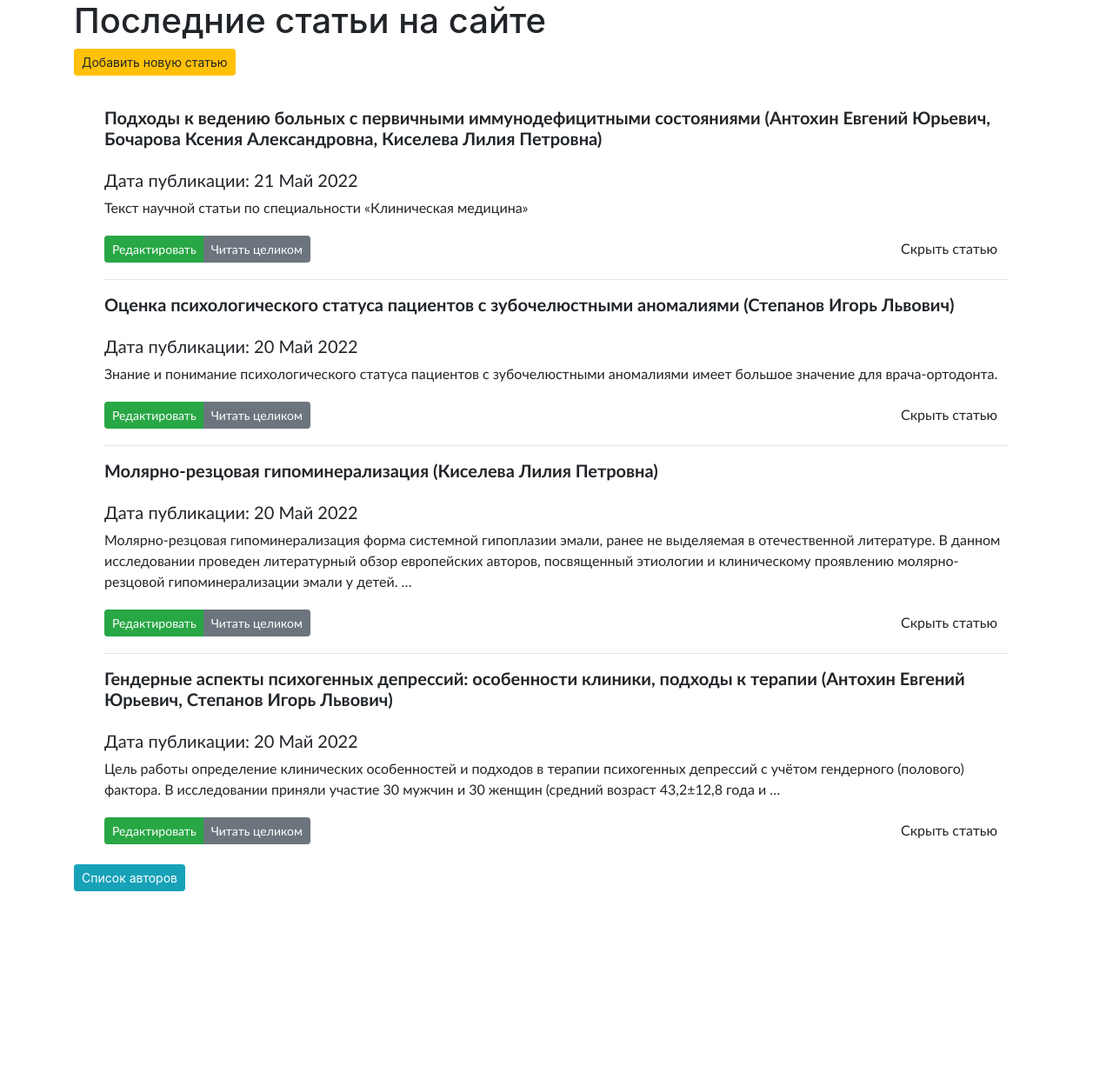
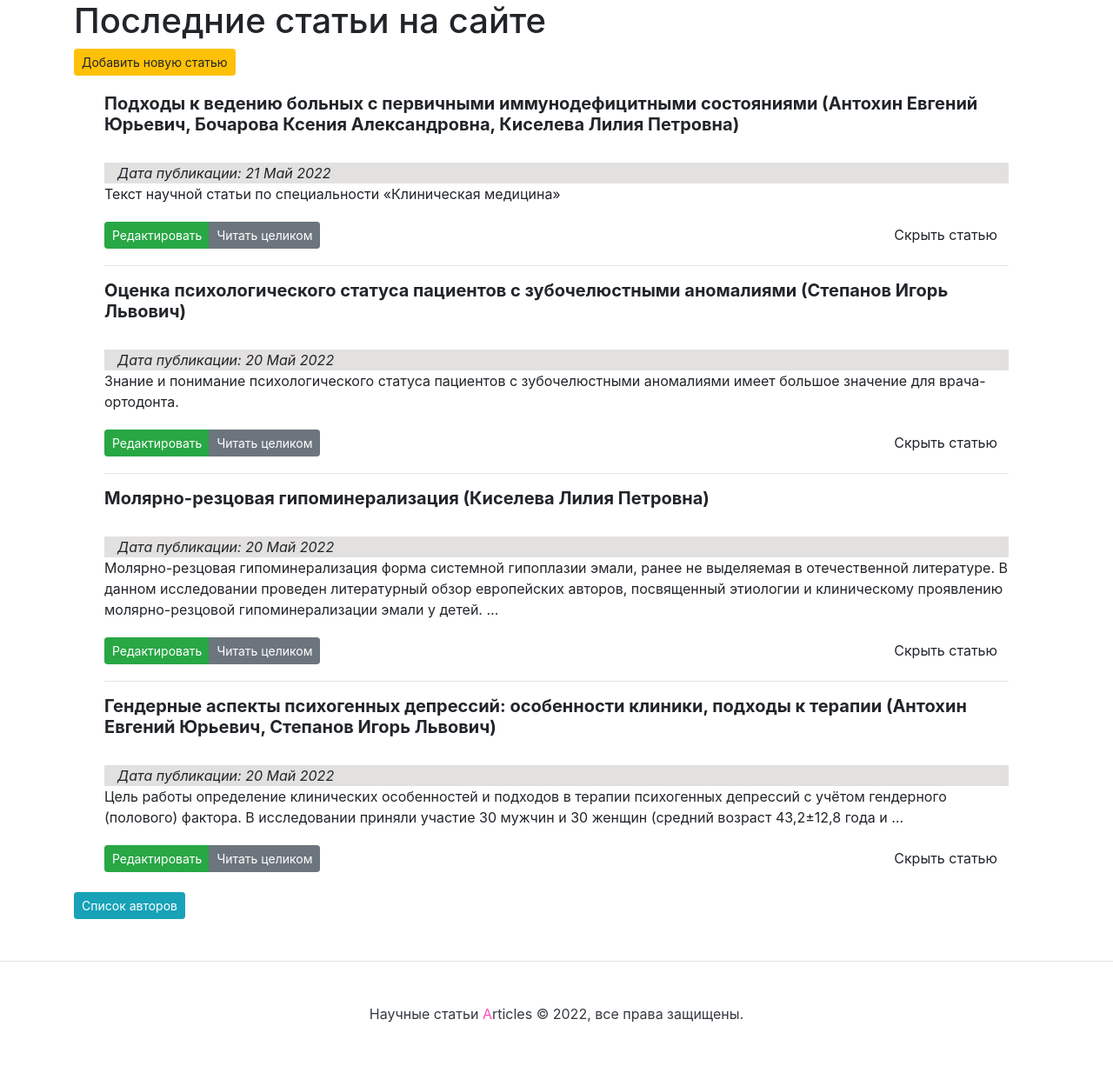
Before and after one commit to elenashipkova/test_task, a Django app: page / in a window 1280 px wide. Shown: the part 56-1282 px from the top of the page at 87% size. Before the commit the page ends 1081 px from the top, so only its background shows below. Run offline with Django 4.2, Linux system fonts and the light colour scheme; a user stored in the database is signed in; data comes from the database, SQL or seed files in the repository; some libraries are stand-ins or nearby versions.

Commit message:
Minimal templates edits

```diff
--- /dev/null
+++ b/posts/posts/context_processors.py
@@ -0,0 +1,11 @@
+from datetime import date
+
+
+def year(request):
+    """
+    Добавляет переменную с текущим годом.
+    """
+    year = date.today().year
+    return {
+        'year': year
+    }
--- a/posts/posts/settings.py
+++ b/posts/posts/settings.py
@@ -66,6 +66,7 @@
         'APP_DIRS': True,
         'OPTIONS': {
             'context_processors': [
+                'posts.context_processors.year',
                 'django.template.context_processors.debug',
                 'django.template.context_processors.request',
                 'django.contrib.auth.context_processors.auth',
--- a/posts/templates/articles.html
+++ b/posts/templates/articles.html
@@ -8,15 +8,14 @@
   <div class="container">
     <div class="card-body">
       <div class="content">
-        <p class="card-text">
         {% for article in articles %}
           <h5>
             <strong class="d-block text-gray-dark">{{ article }}</strong><br>
-              Дата публикации: {{ article.pub_date|date:"d M Y" }} <br>
-
           </h5>
-          {{ article.text|truncatewords:30|linebreaksbr }}
-        </p>
+          <div class="col" style="background: rgb(227, 224, 224);">
+            <i>Дата публикации: {{ article.pub_date|date:"d M Y" }}</i> <br>
+          </div
+          <p>{{ article.text|truncatewords:30|linebreaksbr }}</p>
           <div class="d-flex justify-content-between align-items-center">
             <div class="btn-group">
               {% if user.is_authenticated %}
@@ -29,7 +28,7 @@
               </a>
             </div>
             <button class="btn" type="button">Скрыть статью</button>
-        {% include "hide.html" %}
+
           </div>
           {% if not forloop.last %}<hr>{% endif %}
         {% endfor %}
--- a/posts/templates/base.html
+++ b/posts/templates/base.html
@@ -20,7 +20,7 @@
       {% endblock content %}
     </div>
   </main>
-
+  {% include "footer.html" %}
 </body>
 
 </html>
--- /dev/null
+++ b/posts/templates/footer.html
@@ -0,0 +1,6 @@
+<footer class="pt-4 my-md-5 pt-md-5 border-top">
+    <p class="m-0 text-dark text-center ">
+      Научные статьи
+      <span style="color:rgba(255, 0, 166, 0.718)">A</span>rticles © {{ year }}, все права защищены.
+    </p>
+  </footer>
--- a/posts/templates/hide.html
+++ /dev/null
@@ -1,24 +0,0 @@
-<style>
-  .content {
-  font-family: Calibri, "Trebuchet MS", sans-serif;
-}
-  .hidden {
-    display: none;
-  }
-
-  </style>
-  <script>
-    const btn = document.querySelector(".btn");
-    const content = document.querySelector(".content");
-
-    btn.addEventListener("click", btnClick);
-
-    function btnClick() {
-      console.log(content.classList);
-
-      if (content.classList.contains("hidden")) {
-        btn.textContent = "Скрыть статью";
-      }
-      content.classList.toggle("hidden");
-    }
-  </script>
```
Also changed, not shown: posts/templates/article.html (+7 -7 lines), posts/templates/hide.js (added, +13 -0 lines). Lines whose indentation alone changed are shown as unchanged.
